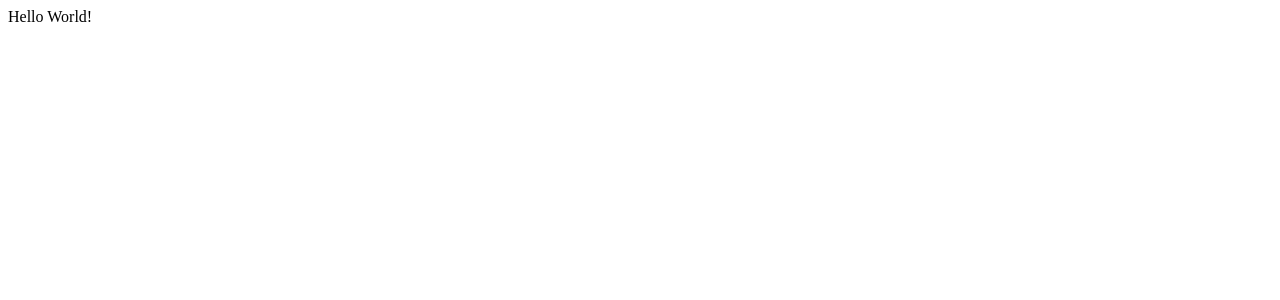
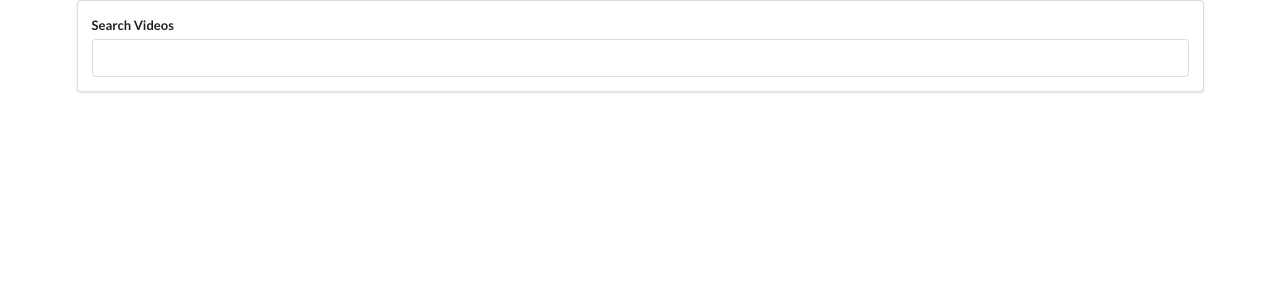
Before and after one commit to rahulbeelur/search-videos-website, a React (Create React App) app in the folder search-videos/: page / in a window 1280 px wide. Shown: the top 300 px of the page. Built offline with nearby package versions, Linux system fonts and the light colour scheme.

Commit message:
created component search-bar

```diff
--- a/search-videos/public/index.html
+++ b/search-videos/public/index.html
@@ -15,6 +15,7 @@
       user's mobile device or desktop. See https://developers.google.com/web/fundamentals/web-app-manifest/
     -->
     <link rel="manifest" href="%PUBLIC_URL%/manifest.json" />
+    <link rel="stylesheet" href="https://cdnjs.cloudflare.com/ajax/libs/semantic-ui/2.5.0/semantic.min.css" />
     <!--
       Notice the use of %PUBLIC_URL% in the tags above.
       It will be replaced with the URL of the `public` folder during the build.
--- a/search-videos/src/App.js
+++ /dev/null
@@ -1,9 +0,0 @@
-import './App.css';
-
-function App() {
-  return (
-    <div>Hello World!</div>
-  );
-}
-
-export default App;
--- /dev/null
+++ b/search-videos/src/components/App/App.js
@@ -0,0 +1,12 @@
+import './App.css';
+import SearchBar from '../SearchBar/SearchBar';
+
+function App() {
+  return (
+    <div className="ui container">
+      <SearchBar />
+    </div>
+  );
+}
+
+export default App;
--- /dev/null
+++ b/search-videos/src/components/SearchBar/SearchBar.js
@@ -0,0 +1,30 @@
+import React from 'react';
+
+class SearchBar extends React.Component {
+  state = { term: '' }
+
+  onInputChange = (event) => {
+    this.setState({ term: event.target.value });
+  }
+
+  onFormSubmit = (event) => {
+    event.preventDefault();
+
+    //Todo - make sure we call callback from parent component
+  }
+
+  render() {
+    return (
+      <div className="search-bar ui segment">
+        <form onSubmit={ this.onFormSubmit } className="ui form">
+          <div className="field">
+            <label>Search Videos</label>
+            <input type="text" value={ this.state.term } onChange={ this.onInputChange }/>
+          </div>
+       </form>
+      </div>
+    );
+  }
+}
+
+export default SearchBar;
--- a/search-videos/src/index.js
+++ b/search-videos/src/index.js
@@ -1,7 +1,7 @@
 import React from 'react';
 import ReactDOM from 'react-dom/client';
 import './index.css';
-import App from './App';
+import App from './components/App/App';
 import reportWebVitals from './reportWebVitals';
 
 const root = ReactDOM.createRoot(document.getElementById('root'));
```
Also changed, not shown: search-videos/src/components/App/App.css (added), 1 other file (tests, documents, lock files or other folders).
